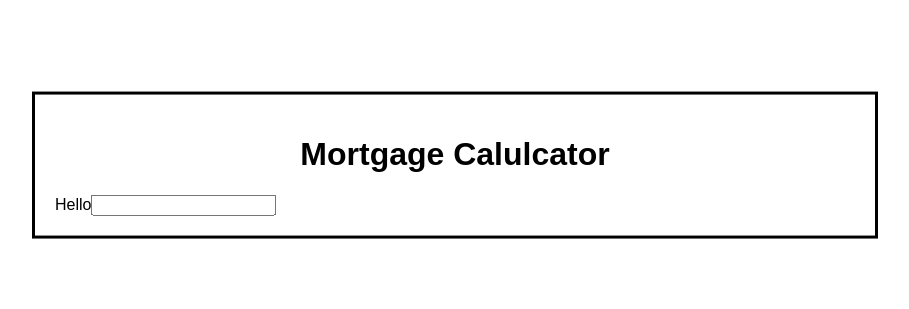
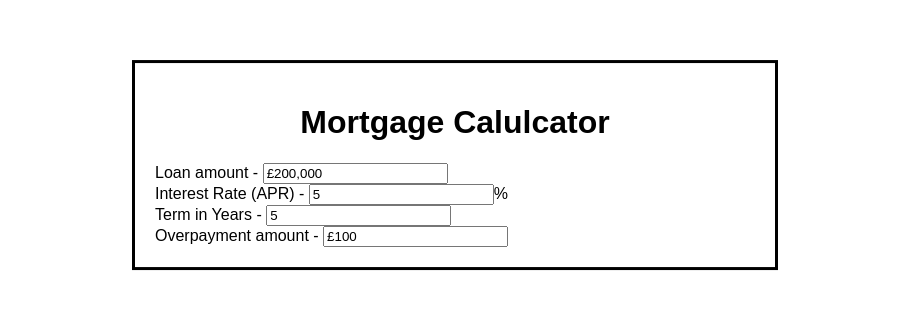
Before and after one commit to jimmybombimmy/mortgage-calc, a React (Vite) app: page / in a window 1280 px wide. Shown: the part 235-544 px from the top of the page, without its empty margins (185-1094 px from the left). Built offline with nearby package versions, Linux system fonts and the light colour scheme.

Commit message:
create form w/ numbers converting to GBP

```diff
--- a/src/App.css
+++ b/src/App.css
@@ -2,7 +2,7 @@ main {
   font-family: Arial, Helvetica, sans-serif;
   margin: auto;
   border: 3px solid black;
-  width: 800px;
+  width: 600px;
   height: auto;
   padding: 20px;
   position: absolute;
--- a/src/App.jsx
+++ b/src/App.jsx
@@ -1,27 +1,41 @@
 import "./App.css";
-import calculateMortgagePayments from "./utils/calculateMortgagePayment";
 import calculateSavings from "./utils/calculateSavings";
+import { useState } from "react";
+
+import convertNumToGBP from "./utils/convertNumToGBP";
 
 export default function App() {
-  const mortgageDetails = {
-    loanAmount: 200000,
-    annualInterestRate: 5,
-    loanTermYears: 30,
-  };
+  let [amount, setAmount] = useState("£200,000")
+  let [overpayment, setOverpayment] = useState("£100")
 
-  const overpayment = 100
+  // const mortgageDetails = {
+  //   loanAmount: 200000,
+  //   annualInterestRate: 5,
+  //   loanTermYears: 30,
+  // };
 
-  calculateSavings(mortgageDetails, overpayment)
+  // const overpaymentAmount = 100;
+
+
+  // calculateSavings(mortgageDetails, overpaymentAmount);
 
   return (
     <main>
       <h1>Mortgage Calulcator</h1>
       <h2></h2>
       <form action="">
-        <label>
-          Hello
-          <input type="text" />
-        </label>
+        <label htmlFor="amount">Loan amount - </label>
+        <input type="text" name="amount" value={amount} onChange={(e) => convertNumToGBP(e.target.value, setAmount)} />
+        <br />
+        <label htmlFor="interest">Interest Rate (APR) - </label>
+        <input type="number" name="interest" defaultValue={5} step="0.1"/>
+        %
+        <br />
+        <label htmlFor="term">Term in Years - </label>
+        <input type="number" name="term" defaultValue={5}/>
+        <br />
+        <label htmlFor="overpayment">Overpayment amount - </label>
+        <input type="text" name="overpayment" value={overpayment} onChange={(e) => convertNumToGBP(e.target.value, setOverpayment)} />
       </form>
     </main>
   );
--- /dev/null
+++ b/src/utils/convertNumToGBP.js
@@ -0,0 +1,16 @@
+export default function convertNumToGBP(value, setValue) {
+  let valueNumOnly = value.replace(/\D/g, "")
+
+  let valueOutput = "£"
+
+  for(let i = 0; i < valueNumOnly.length; i++) {
+    if ((valueNumOnly.length - i) % 3 == 0 && i != 0) {
+      valueOutput += ","
+    }
+    valueOutput += valueNumOnly[i]
+  }
+
+  setValue(valueOutput)
+
+  return valueOutput
+}
```
Also changed, not shown: src/utils/numToGBP.js (deleted), 1 other file (tests, documents, lock files or other folders).
